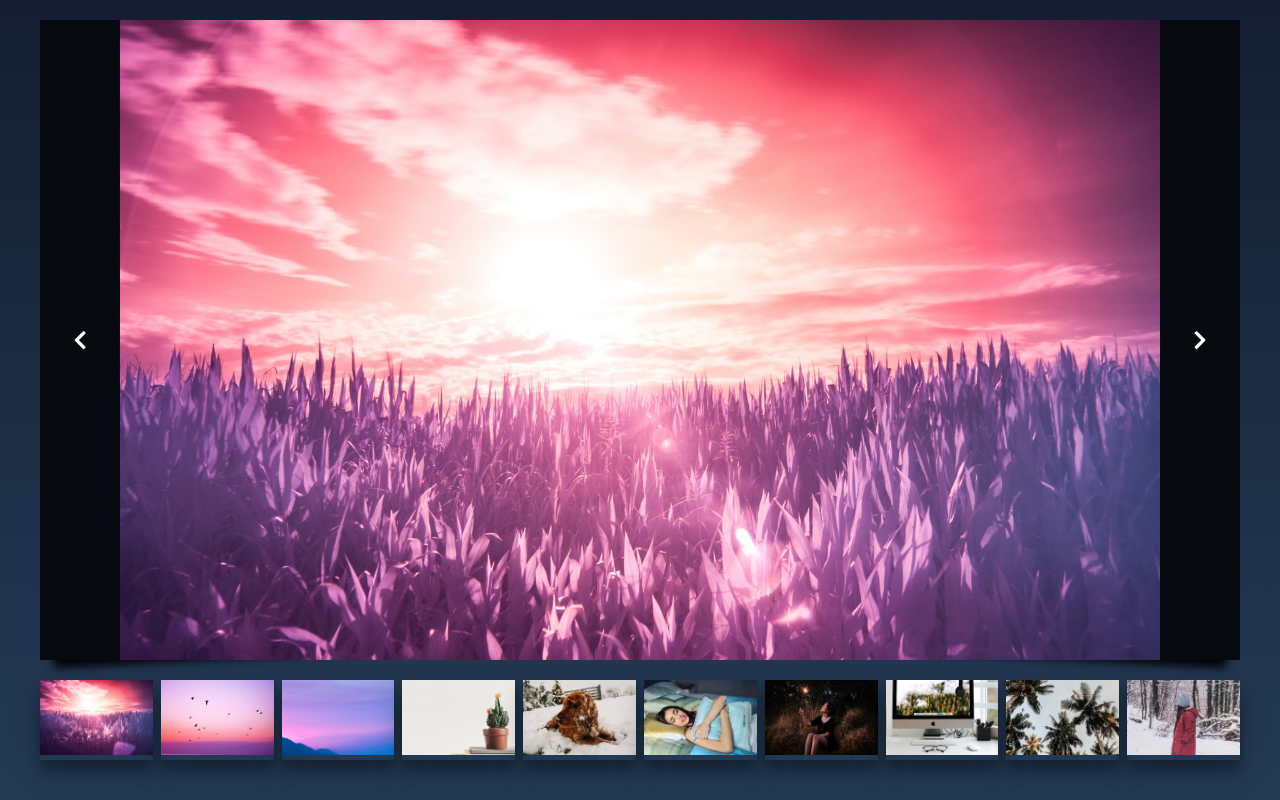
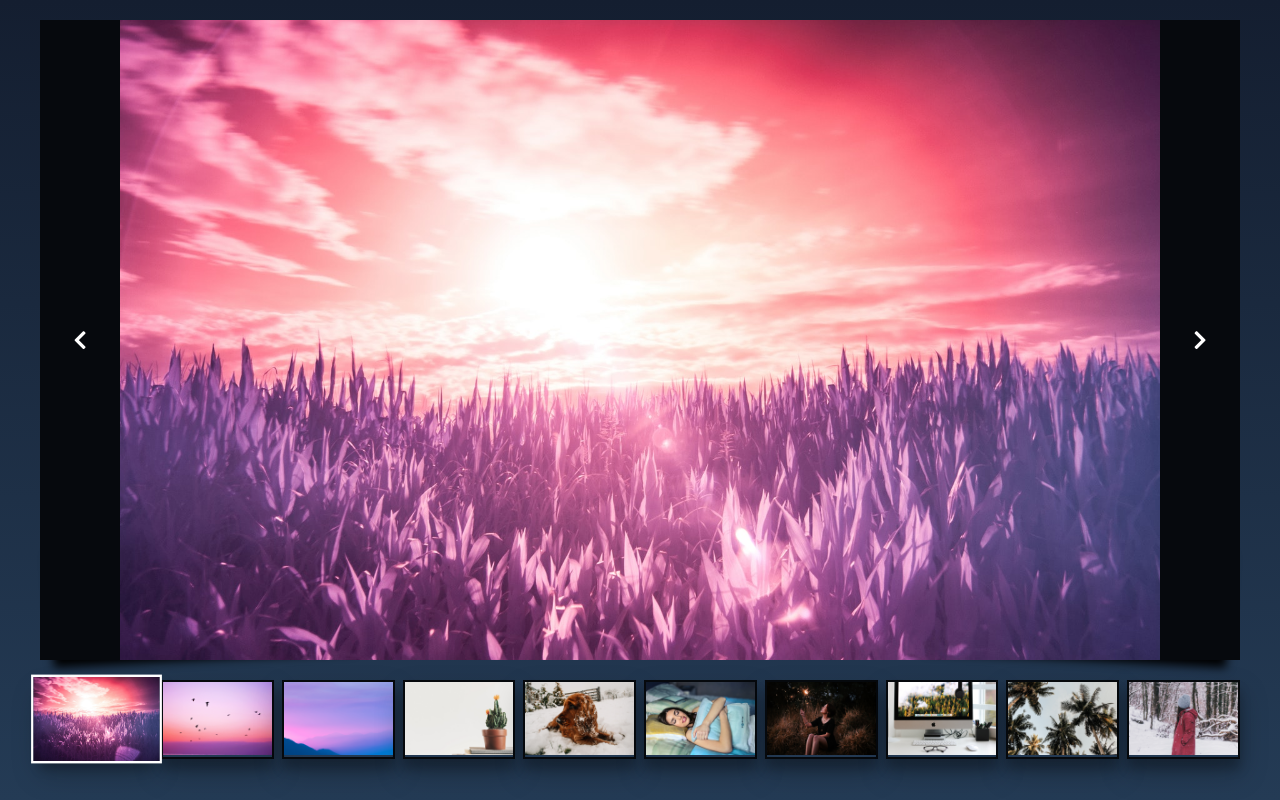
Before and after one commit to DenyDeny/gallery, a React app: page / in a window 1280 px wide. Built offline with nearby package versions, Linux system fonts and the light colour scheme.

Commit message:
Added slider on previews and little styling for it

```diff
--- a/src/components/Gallery.js
+++ b/src/components/Gallery.js
@@ -20,7 +20,7 @@ class Gallery extends Component {
         activeImage = (
             <img
                 className="responsive"
-                key={this.state.activeImage}
+                key={images[this.state.activeImage].index}
                 src={images[this.state.activeImage].src}
                 alt={images[this.state.activeImage].alt}
             />
@@ -49,7 +49,10 @@ class Gallery extends Component {
         })
     }
 
-    renderImages = images => images.map((image, index) => <Preview photo={image} key={index} />)
+    renderImages = images =>
+        images.map((image, index) => (
+            <Preview activeImage={this.state.activeImage} photo={image} key={index} />
+        ))
 
     render() {
         const { images } = this.state
--- a/src/components/Preview.js
+++ b/src/components/Preview.js
@@ -1,9 +1,13 @@
 import React from 'react'
 
-const Preview = ({ photo }) => (
+const Preview = ({ photo, activeImage }) => (
     <React.Fragment>
         <div className="peviews-img">
-            <img className="image" src={photo.src} alt="" />
+            <img
+                className={activeImage === photo.index ? 'active-preview image' : 'image'}
+                src={photo.src}
+                alt=""
+            />
         </div>
     </React.Fragment>
 )
--- a/src/components/photos.js
+++ b/src/components/photos.js
@@ -13,42 +13,52 @@ const PHOTO_SET = [
     {
         src: sun,
         alt: 'sun photo',
+        index: 0,
     },
     {
         src: birds,
         alt: 'birds photo',
+        index: 1,
     },
     {
         src: sky,
         alt: 'sky photo',
+        index: 2,
     },
     {
         src: cactus,
         alt: 'cactus photo',
+        index: 3,
     },
     {
         src: dog,
         alt: 'dog photo',
+        index: 4,
     },
     {
         src: girl,
         alt: 'girl photo',
+        index: 5,
     },
     {
         src: girlFire,
         alt: 'girl with fire photo',
+        index: 6,
     },
     {
         src: imac,
         alt: 'imac photo',
+        index: 7,
     },
     {
         src: palms,
         alt: 'palms photo',
+        index: 8,
     },
     {
         src: winterGirl,
         alt: 'girl on winter holidays photo',
+        index: 9,
     },
 ]
 
--- a/src/index.sass
+++ b/src/index.sass
@@ -69,15 +69,12 @@ $backGradientTo: #243B55
   .peviews-img
     margin-right: 8px
     box-shadow: 0 14px 28px rgba(0,0,0,0.25), 0 10px 10px rgba(0,0,0,0.22)
+    border: 2px solid darken($backGradientTo, 20%)
     &:last-child
       margin-right: 0
-
     .image
       max-width: 100%
-      height: auto
-      img
-        width: 100%
-        height: 100%
+      margin-bottom: -4px
 
 .prev-btn,
 .next-btn
```
